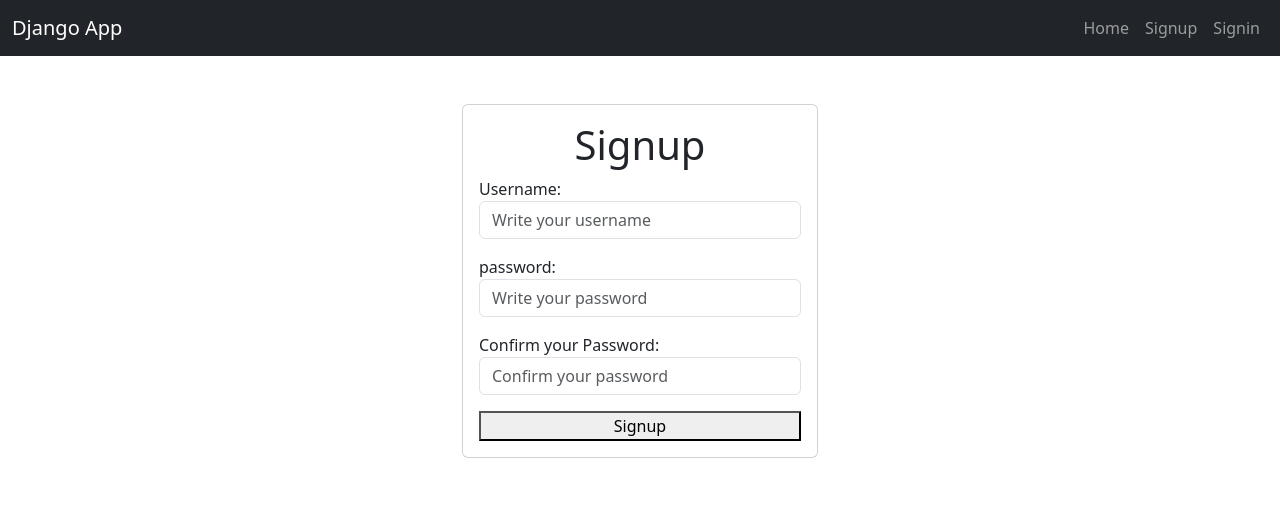
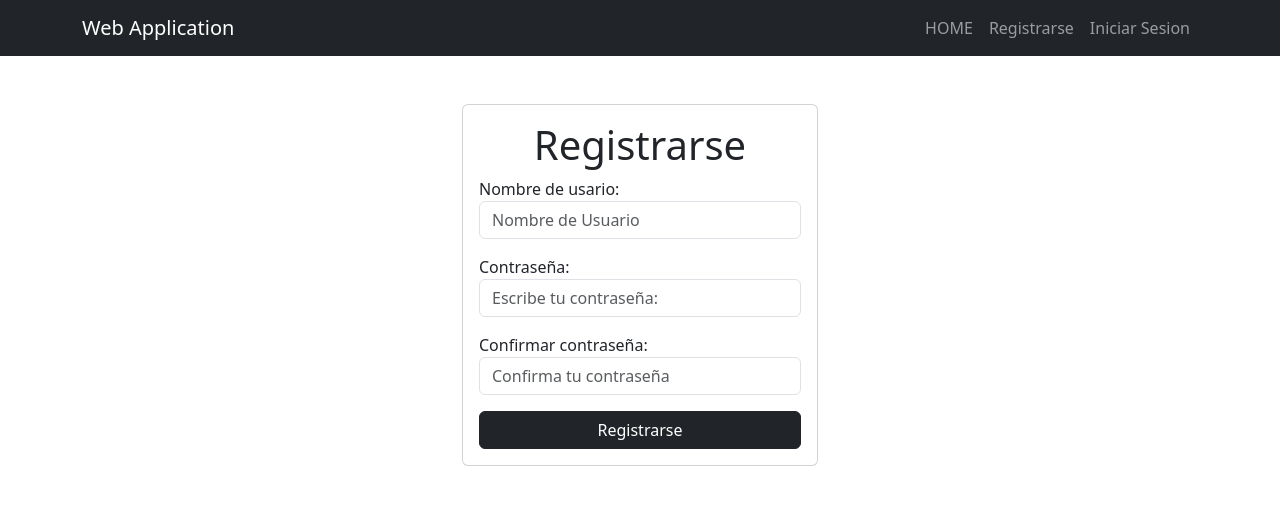
Before and after one commit to JhonnyCCM/django, a Django app: page /signup/ in a window 1280 px wide. Shown: the top 505 px of the page. Run offline with Django 4.2, Linux system fonts and the light colour scheme.

Commit message:
first commit

```diff
--- /dev/null
+++ b/django_portfolio/urls.py
@@ -0,0 +1,33 @@
+"""
+URL configuration for django_portfolio project.
+
+The `urlpatterns` list routes URLs to views. For more information please see:
+    https://docs.djangoproject.com/en/5.1/topics/http/urls/
+Examples:
+Function views
+    1. Add an import:  from my_app import views
+    2. Add a URL to urlpatterns:  path('', views.home, name='home')
+Class-based views
+    1. Add an import:  from other_app.views import Home
+    2. Add a URL to urlpatterns:  path('', Home.as_view(), name='home')
+Including another URLconf
+    1. Import the include() function: from django.urls import include, path
+    2. Add a URL to urlpatterns:  path('blog/', include('blog.urls'))
+"""
+from django.contrib import admin
+from django.urls import path
+from tasks import views
+
+urlpatterns = [
+    path('admin/', admin.site.urls),
+    path ('',views.home, name='home'),
+    path('signup/',views.signup,name='signup'),
+    path('tasks/',views.tasks,name='tasks'),
+    path('tasks_completed',views.tasks_completed,name='tasks_completed'),
+    path('logout/',views.signout,name='logout'),
+    path('tasks/create/',views.create_task,name='create_task'),
+    path('signin/',views.signin,name='signin'),
+    path('tasks/<int:task_id>/complete',views.complete_task,name='complete_task'),
+    path('tasks/<int:task_id>/delete',views.delete_task,name='delete_task'),
+    path('tasks/<int:task_id>/',views.task_detail,name='task_detail')
+]
--- a/manage.py
+++ b/manage.py
@@ -6,7 +6,7 @@ import sys
 
 def main():
     """Run administrative tasks."""
-    os.environ.setdefault('DJANGO_SETTINGS_MODULE', 'djangocrud.settings')
+    os.environ.setdefault('DJANGO_SETTINGS_MODULE', 'django_portfolio.settings')
     try:
         from django.core.management import execute_from_command_line
     except ImportError as exc:
--- a/tasks/admin.py
+++ b/tasks/admin.py
@@ -3,5 +3,5 @@ from .models import Task
 
 class TaskAdmin(admin.ModelAdmin):
     readonly_fields = ("created", )
-
+# Register your models here.
 admin.site.register(Task, TaskAdmin)
--- a/tasks/templates/base.html
+++ b/tasks/templates/base.html
@@ -2,54 +2,49 @@
 <html lang="en">
 <head>
     <meta charset="UTF-8">
-    <meta http-equiv="X-UA-Compatible" content="IE=edge">
     <meta name="viewport" content="width=device-width, initial-scale=1.0">
-    <title>Django CRUD Application</title>
-    <link href="https://cdn.jsdelivr.net/npm/bootstrap@5.3.0/dist/css/bootstrap.min.css" rel="stylesheet" integrity="sha384-9ndCyUaIbzAi2FUVXJi0CjmCapSmO7SnpJef0486qhLnuZ2cdeRhO02iuK6FUUVM" crossorigin="anonymous">
+    <title>Django Crud Application</title>
+    <link rel="stylesheet" href="https://cdn.jsdelivr.net/npm/bootstrap@5.3.3/dist/css/bootstrap.min.css">
 </head>
 <body>
-
     <nav class="navbar navbar-expand-lg bg-dark navbar-dark">
-        <div class="container-fluid">
-          <a class="navbar-brand" href="/">Django App</a>
+        <div class="container">
+          <a class="navbar-brand" href="/">Web Application</a>
           <button class="navbar-toggler" type="button" data-bs-toggle="collapse" data-bs-target="#navbarNav" aria-controls="navbarNav" aria-expanded="false" aria-label="Toggle navigation">
             <span class="navbar-toggler-icon"></span>
           </button>
           <div class="collapse navbar-collapse" id="navbarNav">
-            <ul class="navbar-nav  ms-auto">
+            <ul class="navbar-nav ms-auto">
                 <li class="nav-item">
-                    <a class="nav-link" href="/">Home</a>
+                    <a href="/" class="nav-link">HOME</a>
                 </li>
-
                 {% if user.is_authenticated %}
-                    <li class="nav-item">
-                        <a class="nav-link" href="{% url 'tasks' %}">Tasks Pending</a>
+                <li>
+                    <a href="{% url 'tasks' %}" class="nav-link">Tareas Pendientes</a>
                 </li>
                 <li class="nav-item">
-                        <a class="nav-link" href="{% url 'tasks_completed' %}">Tasks completed</a>
+                    <a href="{% url 'tasks_completed' %}" class="nav-link">Tareas Completadas</a>
                 </li>
                 <li class="nav-item">
-                        <a class="nav-link" href="/tasks/create/">Create Task</a>
+                    <a href="/tasks/create/" class="nav-link">Crear Tarea</a>
                 </li>
                 <li class="nav-item">
-                        <a class="nav-link" href="/logout">Logout</a>
+                    <a href="/logout" class="nav-link">Cerrar Sesion</a>
                 </li>
                 {% else %}
-                    <li >
-                        <a class="nav-link" href="/signup">Signup</a>
+                <li class="nav-item">
+                    <a href="/signup" class="nav-link">Registrarse</a>
                 </li>
                 <li class="nav-item">
-                        <a class="nav-link" href="/signin">Signin</a>
+                    <a href="/signin" class="nav-link">Iniciar Sesion    </a>
                 </li>
                 {% endif %}
             </ul>
           </div>
         </div>
       </nav>
-
-
-
     {% block content %}
     {% endblock %}
+
 </body>
 </html>
--- a/tasks/templates/signup.html
+++ b/tasks/templates/signup.html
@@ -1,32 +1,39 @@
 {% extends 'base.html' %}
+
 {% block content %}
+
+
 <main class="container">
     <div class="row">
         <div class="col-md-4 offset-md-4 mt-5">
-                <form action="/signup/" method="POST" class="card card-body">
-                    <h1  class="text-center">Signup</h1>
-                    {{error}}
+            <form method="POST" class="card card-body">
+                <h1 class="text-center">Registrarse</h1>
+
+                {{Error}}
                 {% csrf_token %}
+
                 <div class="mb-3">
-                        <label for="username">Username: </label>
-                        <input type="text" name="username" id="username" class="form-control" placeholder="Write your username">
+                    <label for="username">Nombre de usario:</label>
+                    <input type="text" name="username" id="username" class="form-control" placeholder="Nombre de Usuario">
                 </div>
 
                 <div class="mb-3">
-                        <label for="password1">password: </label>
-                        <input type="password" name="password1" id="password1" class="form-control" placeholder="Write your password">
+                    <label for="password1">Contraseña:</label>
+                    <input type="password" name="password1" id="password1" class="form-control" placeholder="Escribe tu contraseña:">
                 </div>
 
                 <div class="mb-3">
-                        <label for="password2">Confirm your Password: </label>
-                        <input type="password" name="password2" id="password2" class="form-control" placeholder="Confirm your password">
+                    <label for="password2">Confirmar contraseña:</label>
+                    <input type="password" name="password2" id="password2" class="form-control" placeholder="Confirma tu contraseña">
                 </div>
 
-                    <button>
-                        Signup
+                <button class="btn btn-dark">
+                    Registrarse
                 </button>
+
             </form>
         </div>
     </div>
 </main>
+
 {% endblock %}
--- a/tasks/views.py
+++ b/tasks/views.py
@@ -1,56 +1,65 @@
 from django.shortcuts import render, redirect, get_object_or_404
-from django.contrib.auth.forms import UserCreationForm
-from django.contrib.auth.forms import AuthenticationForm
+from django.contrib.auth.forms import UserCreationForm , AuthenticationForm
 from django.contrib.auth.models import User
-from django.contrib.auth import login,logout, authenticate
+from django.contrib.auth import login , logout , authenticate
 from django.db import IntegrityError
-from .forms import TaskForm
+from tasks.form import TaskForm
 from .models import Task
 from django.utils import timezone
 from django.contrib.auth.decorators import login_required
 
 def home(request):
-    return render(request, "home.html")
+    return render(request,'home.html')
 
 def signup(request):
-    if request.method == "GET":
-        return render(request, "signup.html", {"form": UserCreationForm})
+    if request.method == 'GET':
+        return render(request,'signup.html',{'form': UserCreationForm})
     else:
-        if request.POST["password1"] == request.POST["password2"]:
+        if request.POST['password1'] == request.POST['password2']:
             try:
-                user = User.objects.create_user(
-                    username=request.POST["username"],
-                    password=request.POST["password1"],
-                )
+                user = User.objects.create_user(username=request.POST['username'],
+                password=request.POST['password1'])
                 user.save()
-                login(request, user)
+                login(request,user)
                 return redirect('tasks')
             except IntegrityError:
-                return render(
+                return render (
                     request,
                     "signup.html",
-                    {"form": UserCreationForm, "error": "Username already exists"},
-                )
-        return render(
-            request,
-            "signup.html",
-            {"form": UserCreationForm, "error": "Password do not match"},
-        )
+                    {"form": UserCreationForm, "Error":"El usuario ya existe"},
+                    )
+
+
+        return render(request,"signup.html", {"form": UserCreationForm, "Error":"Las contraseñas no coinciden"},)
 
 @login_required
 def tasks(request):
     tasks = Task.objects.filter(user=request.user, datecompleted__isnull=True)
-    return render(request, 'tasks.html',{'tasks':tasks})
+    return render(request, 'tasks.html', {'tasks':tasks})
 
 @login_required
-def tasks_completed(request):
-    tasks = Task.objects.filter(user=request.user, datecompleted__isnull=False).order_by('-datecompleted')
-    return render(request, 'tasks.html',{'tasks':tasks})
+def signout(request):
+    logout(request)
+    return redirect('home')
+
+def signin(request):
+    if request.method == 'GET':
+        return render(request, 'signin.html' , {'form':AuthenticationForm})
+    else:
+        user = authenticate(request, username= request.POST['username'], password=request.POST
+        ['password'])
+        if user is None:
+            return render(request, 'signin.html' , {'form':AuthenticationForm,'error': 'El usuario o la contraseña es incorrecta'})
+        else:
+            login(request,user)
+            return redirect('tasks')
 
 @login_required
 def create_task(request):
     if request.method == 'GET':
-        return render(request,"create_task.html",{'form': TaskForm})
+        return render(request, 'create_task.html',
+                  {'form': TaskForm
+    })
     else:
         try:
             form = TaskForm(request.POST)
@@ -59,38 +68,30 @@ def create_task(request):
             new_task.save()
             return redirect('tasks')
         except ValueError:
-            return render(request,"create_task.html",{
-                'form': TaskForm,
-                'error': 'Ingrese tipos de datos correctos'
-                })
+             return render(request, 'create_task.html',
+                  {'form': TaskForm, 'error':'Por favor provee datos validos'
+                   })
 
 @login_required
-def task_detail(request, task_id):
+def task_detail(request, task_id,):
     if request.method == 'GET':
-        #print('Visitaron por URL')
         task = get_object_or_404(Task, pk=task_id, user=request.user)
         form = TaskForm(instance=task)
-        return render(request,'task_detail.html',{
-            'task':task,
-            'form': form
-        })
+
+        return render(request, 'task_detail.html', {'task': task, 'form': form})
     else:
         try:
-            #print(request.POST)
             task = get_object_or_404(Task, pk=task_id, user=request.user)
             form = TaskForm(request.POST, instance=task)
             form.save()
             return redirect('tasks')
         except ValueError:
-            return render(request,'task_detail.html',{
-            'task':task,
-            'form': form,
-            'error':'Error updating tasks'
-        })
+            return render(request, 'task_detail.html', {'task': task, 'form': form,
+                                                        'error':'Error al actualizar la tarea'})
 
 @login_required
 def complete_task(request, task_id):
-    task = get_object_or_404(Task, pk=task_id, user=request.user)
+    task = get_object_or_404(Task,pk=task_id, user= request.user)
     if request.method == 'POST':
         task.datecompleted = timezone.now()
         task.save()
@@ -98,28 +99,13 @@ def complete_task(request, task_id):
 
 @login_required
 def delete_task(request, task_id):
-    task = get_object_or_404(Task, pk=task_id, user=request.user)
+    task = get_object_or_404(Task,pk=task_id, user= request.user)
     if request.method == 'POST':
         task.delete()
         return redirect('tasks')
 
 @login_required
-def signout(request):
-    logout(request)
-    return redirect('home')
-
-def signin(request):
-    if request.method == 'GET':
-        return render(request, 'signin.html',
-                  {'form': AuthenticationForm})
-    else:
-        user = authenticate(request, username=request.POST['username'],
-                      password=request.POST['password'])
-        if user is None:
-              return render(request, 'signin.html', {
-                  'form': AuthenticationForm,
-                  'error':'Username or password is incorrect'
-                  })
-        else:
-            login(request, user)
-            return redirect('tasks')
+def tasks_completed(request):
+    tasks = Task.objects.filter(user=request.user, datecompleted__isnull=False).order_by
+    ('-datecompleted')
+    return render(request, 'tasks.html', {'tasks':tasks})
```
Also changed, not shown: django_portfolio/asgi.py (added, +16 -0 lines), django_portfolio/settings.py (added, +140 -0 lines), django_portfolio/wsgi.py (added, +16 -0 lines), tasks/form.py (added, +12 -0 lines), tasks/models.py (+4 -4 lines), tasks/templates/create_task.html (+11 -4 lines), tasks/templates/home.html (+10 -5 lines), tasks/templates/signin.html (+12 -9 lines), tasks/templates/task_detail.html (+15 -10 lines), tasks/templates/tasks.html (+3 -6 lines), django_portfolio/__init__.py (added), tasks/migrations/0001_initial.py, 2 other files. Lines whose indentation alone changed are shown as unchanged.
